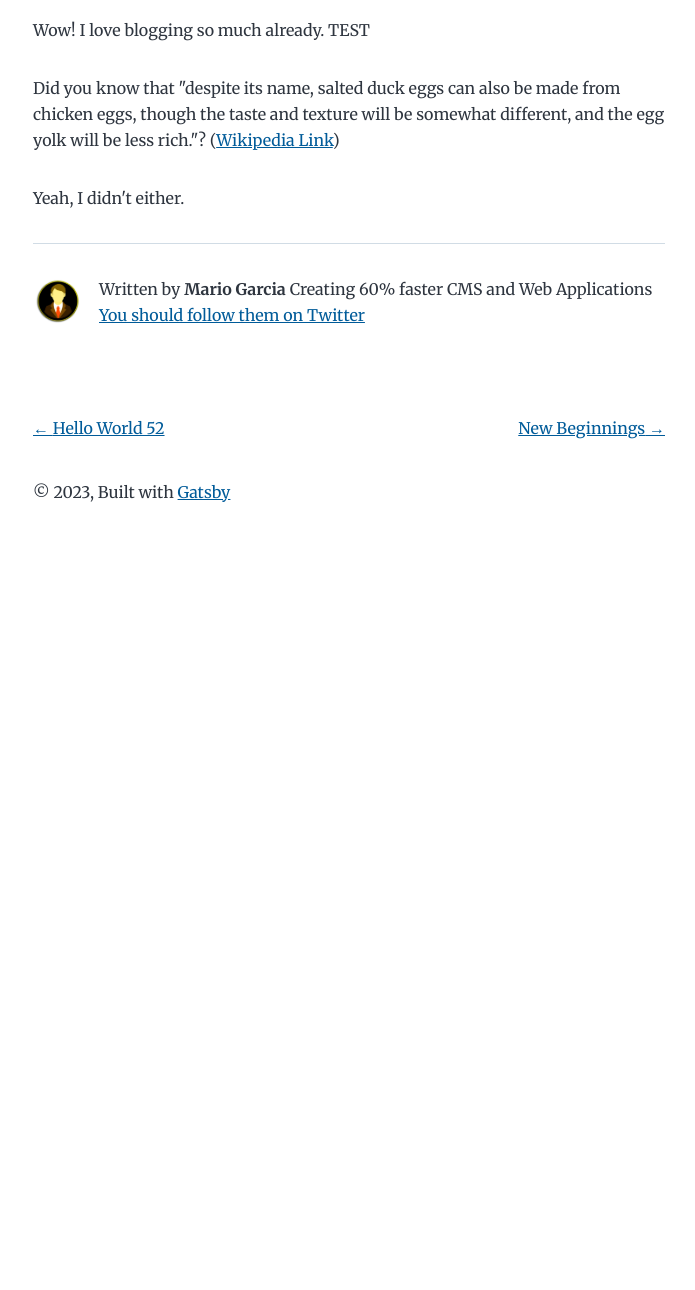
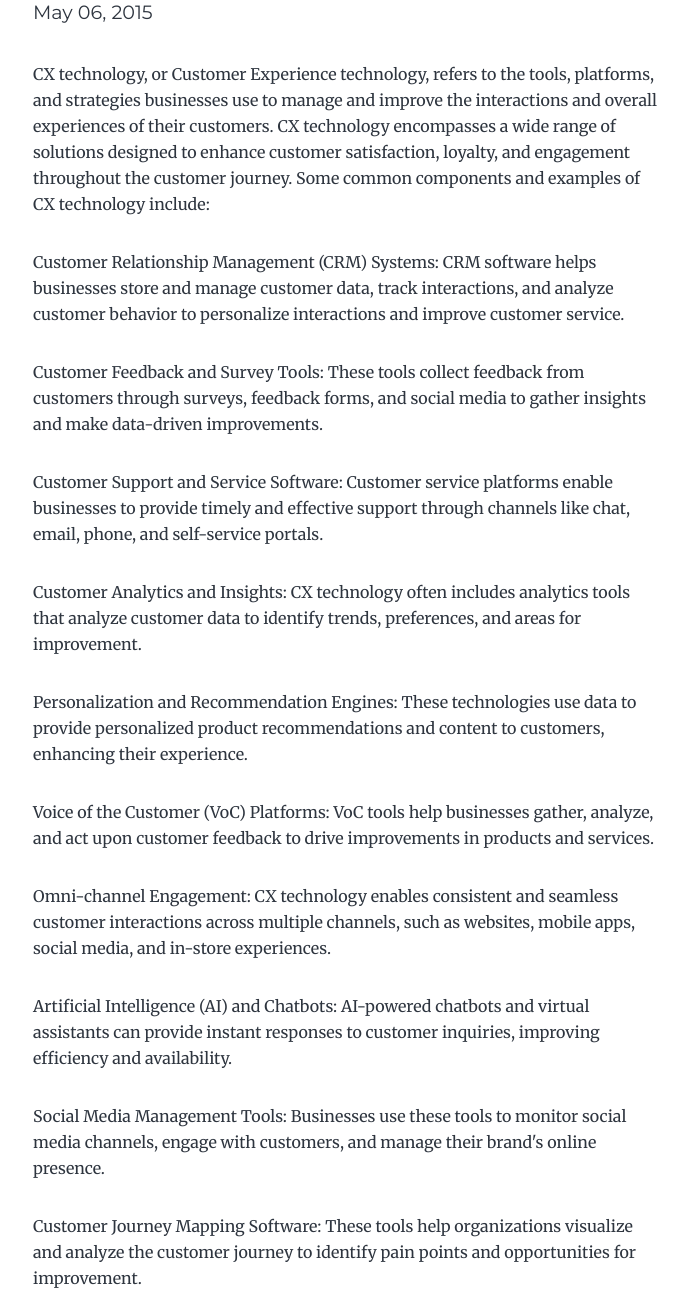
Before and after one commit to msgimanila/gatsby-starter-blog, a Gatsby site: page /my-second-post/ in a window 1280 px wide. Shown: the part 223-1513 px from the top of the page, without its empty margins (291-986 px from the left). Before the commit the page ends 800 px from the top, so only its background shows below. Built offline with nearby package versions, Linux system fonts and the light colour scheme; Gatsby itself is replaced by a stand-in of ours.

Commit message:
Update index.md

```diff
--- a/content/blog/my-second-post/index.md
+++ b/content/blog/my-second-post/index.md
@@ -1,13 +1,38 @@
 ---
-title: My Second Post!
+title: CX technology, or Customer Experience technology
 date: "2015-05-06T23:46:37.121Z"
 ---
 
-Wow! I love blogging so much already. TEST
+CX technology, or Customer Experience technology, refers to the tools, platforms, and strategies businesses use to manage and improve the interactions and overall experiences of their customers. CX technology encompasses a wide range of solutions designed to enhance customer satisfaction, loyalty, and engagement throughout the customer journey. Some common components and examples of CX technology include:
 
-Did you know that "despite its name, salted duck eggs can also be made from
-chicken eggs, though the taste and texture will be somewhat different, and the
-egg yolk will be less rich."?
-([Wikipedia Link](https://en.wikipedia.org/wiki/Salted_duck_egg))
+Customer Relationship Management (CRM) Systems: CRM software helps businesses store and manage customer data, track interactions, and analyze customer behavior to personalize interactions and improve customer service.
 
-Yeah, I didn't either.
+Customer Feedback and Survey Tools: These tools collect feedback from customers through surveys, feedback forms, and social media to gather insights and make data-driven improvements.
+
+Customer Support and Service Software: Customer service platforms enable businesses to provide timely and effective support through channels like chat, email, phone, and self-service portals.
+
+Customer Analytics and Insights: CX technology often includes analytics tools that analyze customer data to identify trends, preferences, and areas for improvement.
+
+Personalization and Recommendation Engines: These technologies use data to provide personalized product recommendations and content to customers, enhancing their experience.
+
+Voice of the Customer (VoC) Platforms: VoC tools help businesses gather, analyze, and act upon customer feedback to drive improvements in products and services.
+
+Omni-channel Engagement: CX technology enables consistent and seamless customer interactions across multiple channels, such as websites, mobile apps, social media, and in-store experiences.
+
+Artificial Intelligence (AI) and Chatbots: AI-powered chatbots and virtual assistants can provide instant responses to customer inquiries, improving efficiency and availability.
+
+Social Media Management Tools: Businesses use these tools to monitor social media channels, engage with customers, and manage their brand's online presence.
+
+Customer Journey Mapping Software: These tools help organizations visualize and analyze the customer journey to identify pain points and opportunities for improvement.
+
+Customer Data Platforms (CDPs): CDPs centralize customer data from various sources, allowing businesses to create unified customer profiles and deliver personalized experiences.
+
+Predictive Analytics: Predictive analytics models use historical customer data to forecast future customer behavior and preferences, helping businesses make proactive decisions.
+
+Loyalty and Rewards Programs: Technology supports customer loyalty programs by managing points, rewards, and tracking customer engagement.
+
+Feedback Analysis and Sentiment Analysis: Advanced text analytics tools can analyze customer comments and reviews to gauge sentiment and identify key insights.
+
+Contact Center Software: Contact center technology helps manage customer inquiries efficiently and provides agents with the tools they need to deliver excellent customer service.
+
+Effective implementation of CX technology can lead to improved customer satisfaction, increased customer loyalty, and ultimately, higher revenue for businesses. It's important for organizations to choose the right CX technology stack that aligns with their specific customer experience goals and strategies..
```
